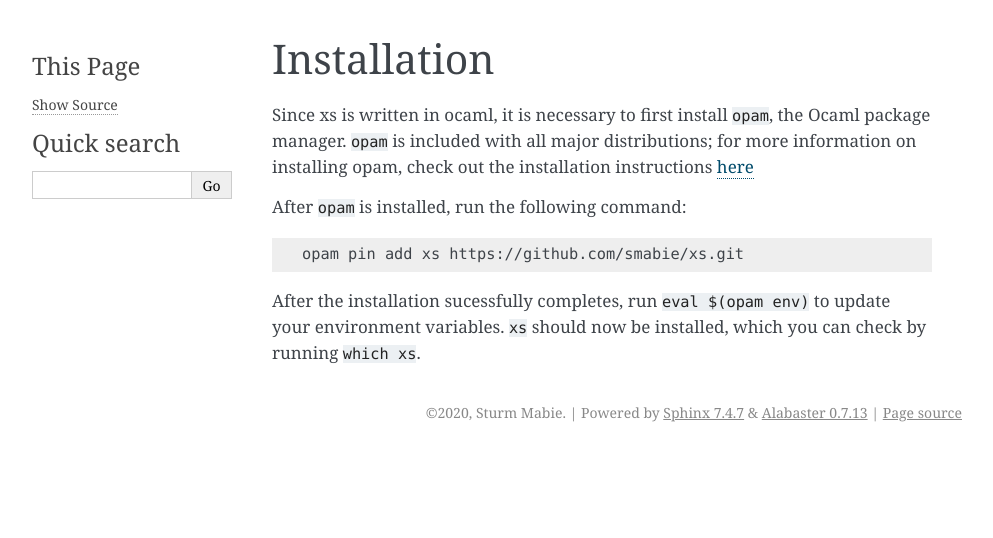
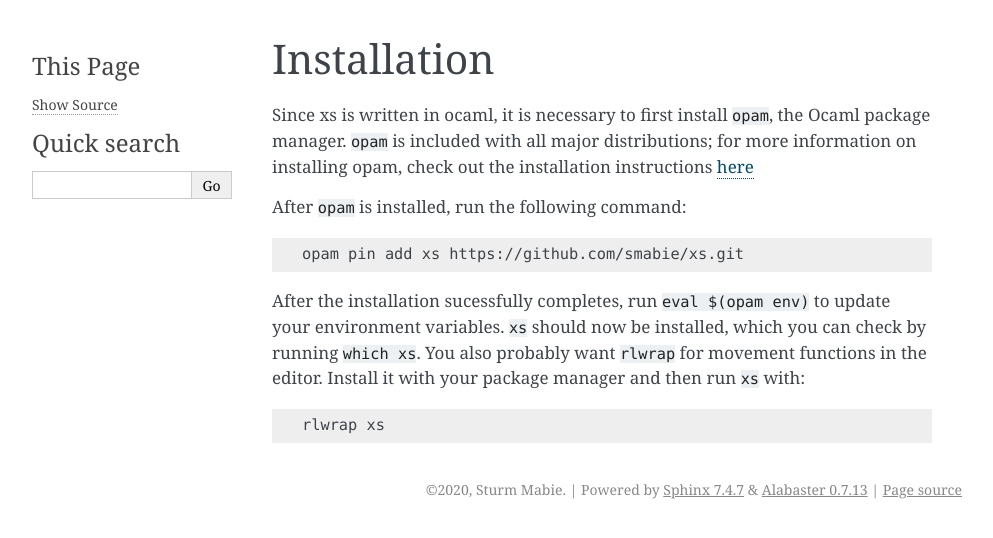
Before and after one commit to smabie/xs, a Sphinx documentation site: the page built from doc/installation.rst, in a window 1280 px wide. Shown: the top 538 px of the page, without its empty margins (148-1141 px from the left). Built offline with Sphinx 7.4.7, drawn with Linux system fonts in a browser that asks for light colours.

Commit message:
update incorrect docs

```diff
--- a/doc/installation.rst
+++ b/doc/installation.rst
@@ -14,4 +14,8 @@ After ``opam`` is installed, run the following command::
 
 After the installation sucessfully completes, run ``eval $(opam env)``
 to update your environment variables. ``xs`` should now be installed,
-which you can check by running ``which xs``.
+which you can check by running ``which xs``. You also probably want
+``rlwrap`` for movement functions in the editor. Install it with your
+package manager and then run ``xs`` with: ::
+
+  rlwrap xs
--- a/doc/reference.rst
+++ b/doc/reference.rst
@@ -291,7 +291,7 @@ otherwise ``0b``.
 ------------------------
 ::
 
-   x > y -> B
+   x gq y -> B
 
 Returns ``1b`` if the first argument is greater or equal to the
 second, otherwise ``0b``.
@@ -300,7 +300,7 @@ second, otherwise ``0b``.
 ---------------------
 ::
 
-   x > y -> B
+   x lq y -> B
 
 Return ``1b`` if the first argument is less than or equal to the
 second, otherwise ``0b``.
```
